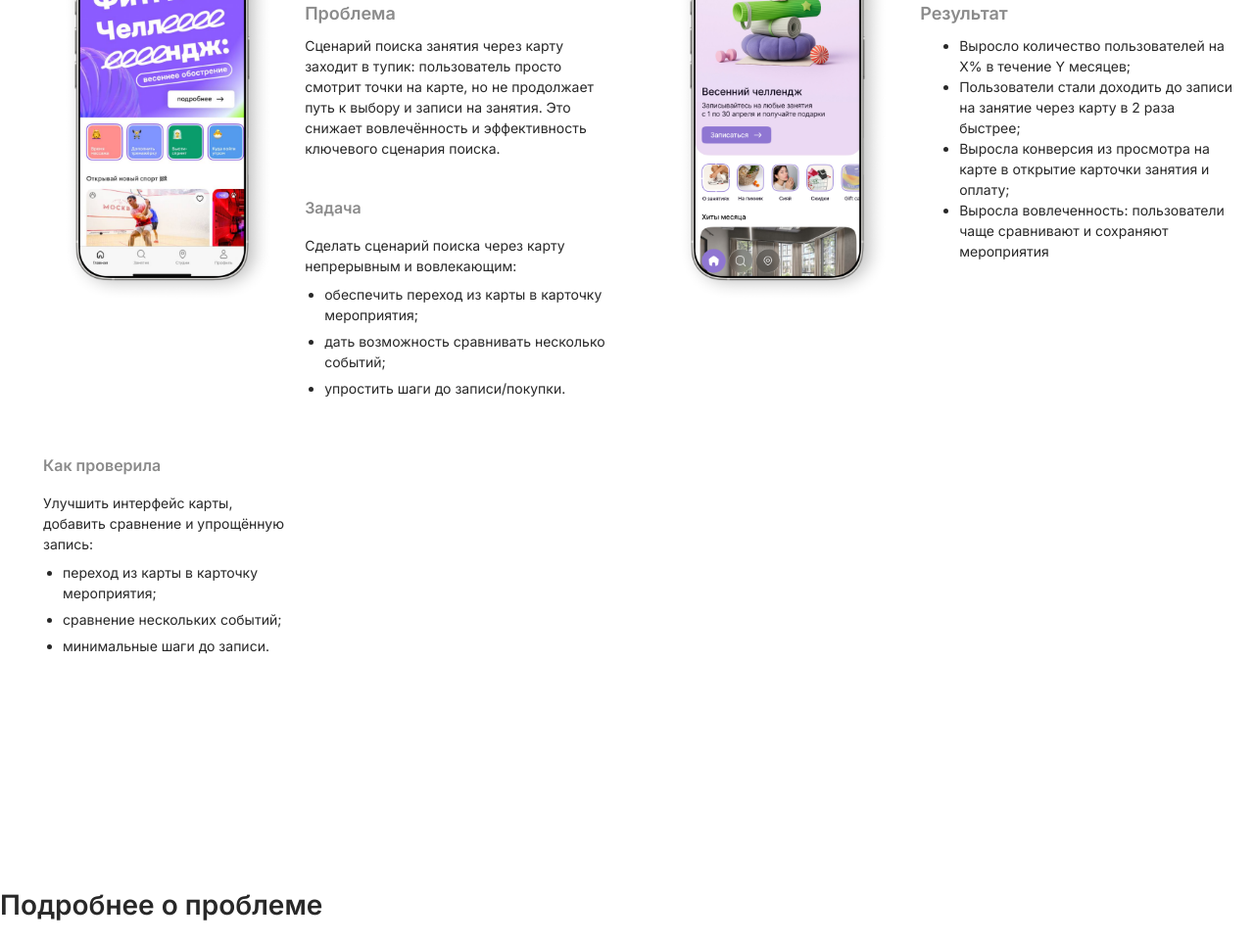
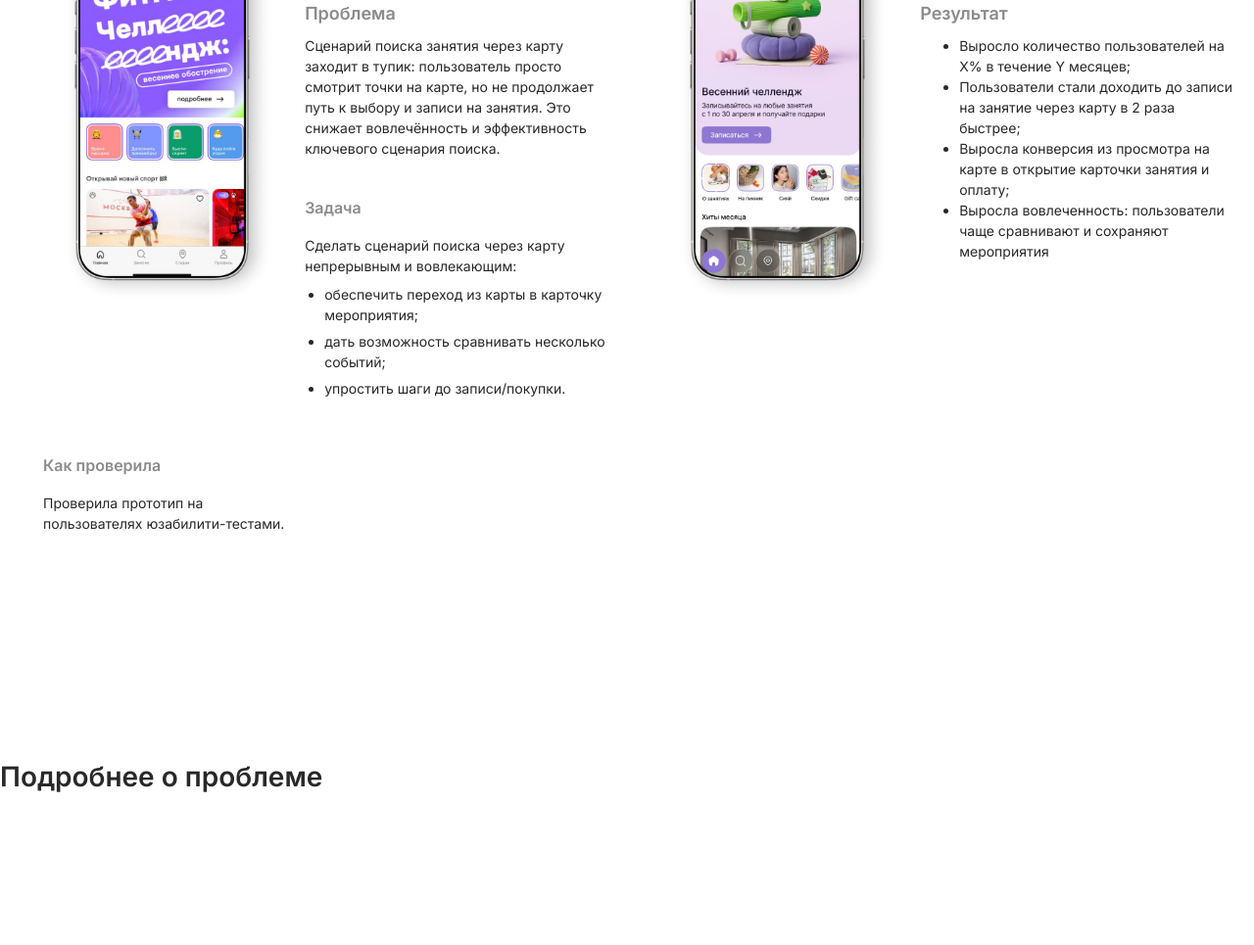
Before and after one commit to sashawefwe/fitmostcase, a plain HTML site: page index.html in a window 1280 px wide. Shown: the part 999-1964 px from the top of the page at 98% size. After the commit the page ends 1833 px from the top, so only its background shows below. Drawn offline with Linux system fonts and the light colour scheme.

Commit message:
Update index.html

```diff
--- a/index.html
+++ b/index.html
@@ -104,12 +104,7 @@
     <div class="task-block">
       <div class="task-title">Как проверила</div>
       <div class="task-text">
-        Улучшить интерфейс карты, добавить сравнение и упрощённую запись:
-        <ul>
-          <li>переход из карты в карточку мероприятия;</li>
-          <li>сравнение нескольких событий;</li>
-          <li>минимальные шаги до записи.</li>
-        </ul>
+        Проверила прототип на пользователях юзабилити-тестами.
       </div>
     </div>
   </div>
```
